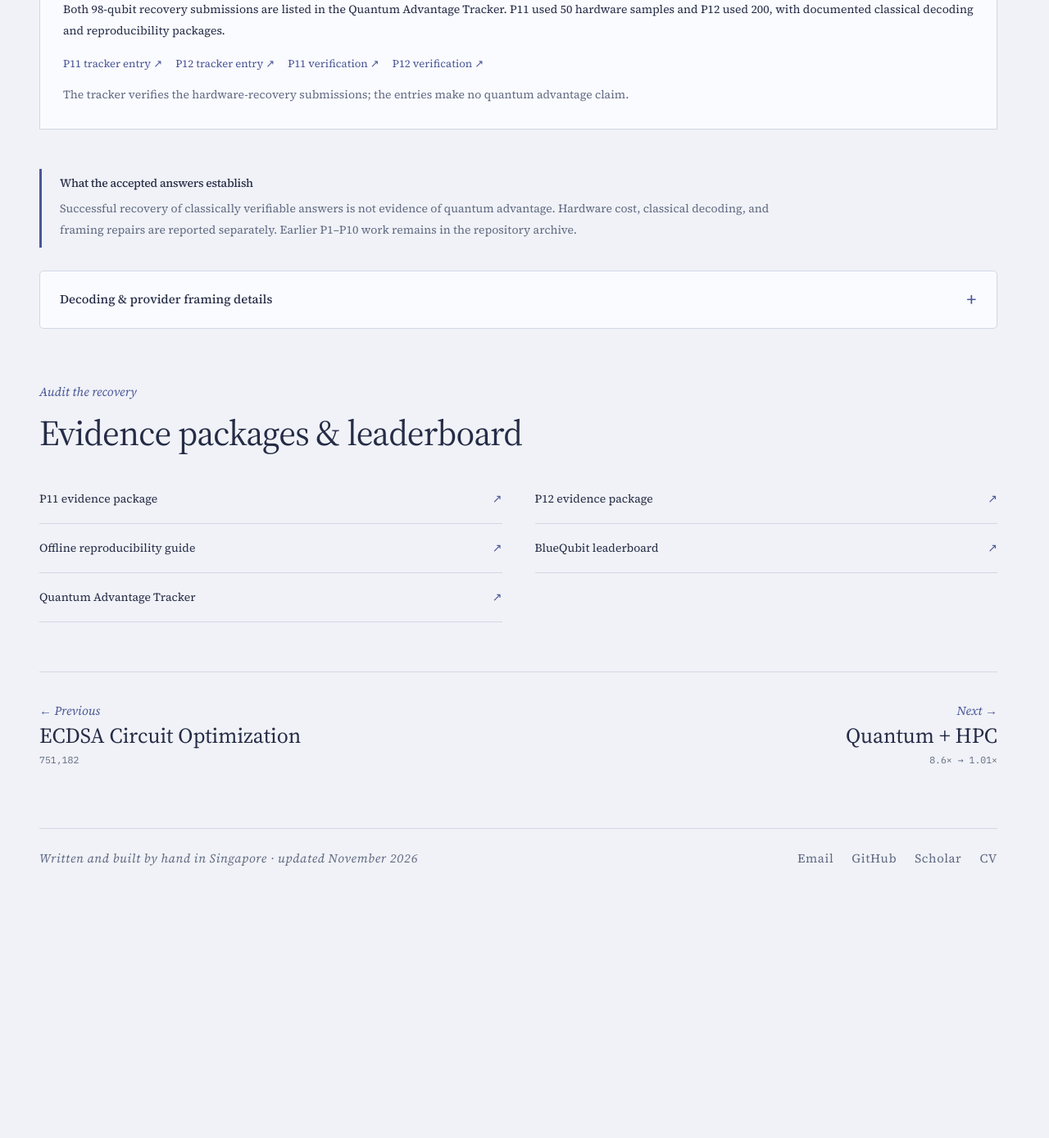
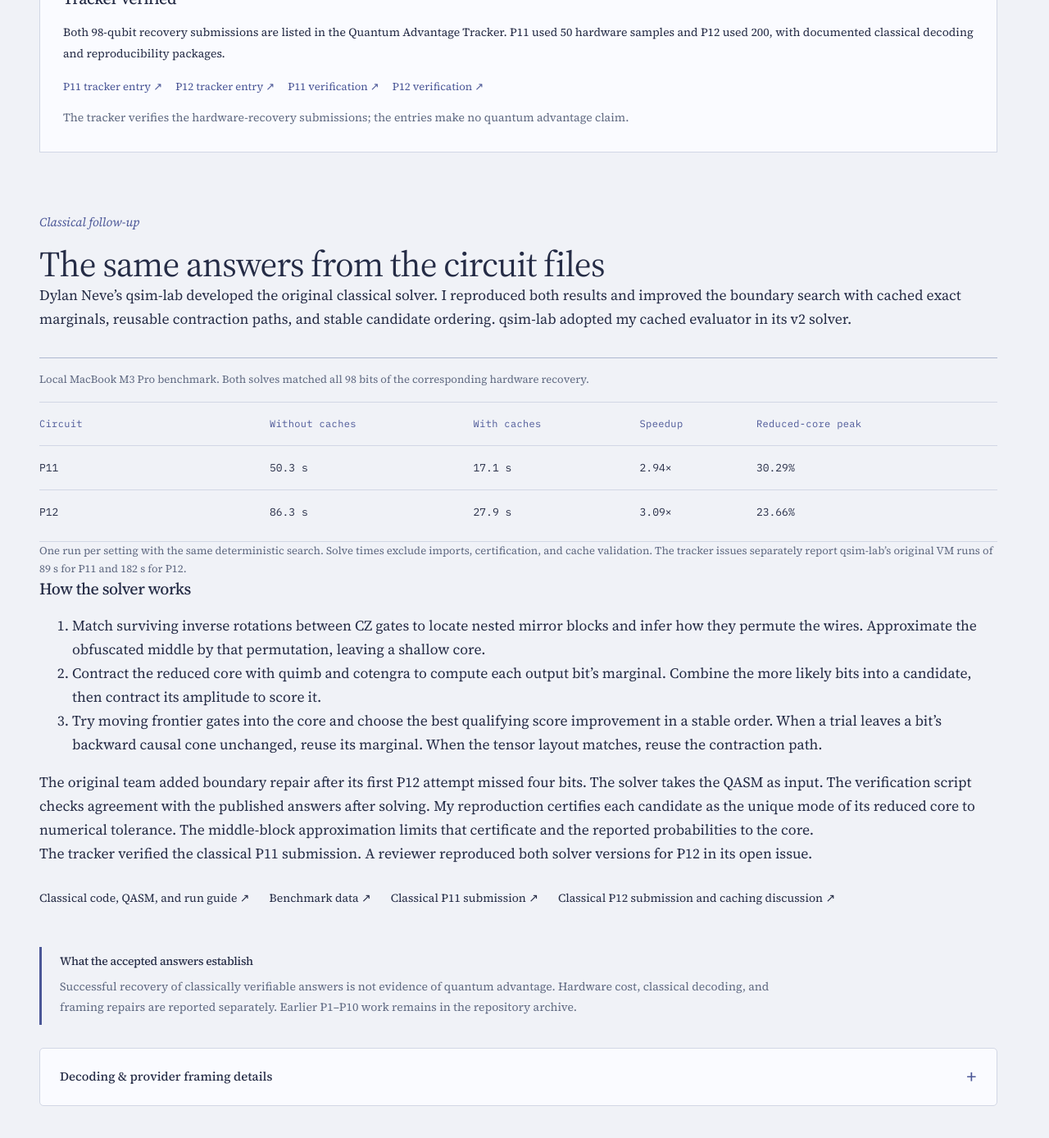
Before and after one commit to MonitSharma/portfolio, a Jekyll site: the page built from work/peaked-circuits/index.html, in a window 1280 px wide and 1400 px high, scrolled down 2154 px. Shown: the top 1388 px of the window at 82% size. Built offline with Jekyll 4.4.1, drawn with Linux system fonts in a browser that asks for light colours; before the commit the page ends 3245 px from its top, so only the background shows below that; some of the changed text lies outside the part shown.

Commit message:
Add classical P11 and P12 follow-up to hardware recovery page

```diff
--- a/_includes/project-pages/peaked-circuits.html
+++ b/_includes/project-pages/peaked-circuits.html
@@ -1,7 +1,39 @@
-<header class="signal-hero" id="overview"><p class="eyebrow">BlueQubit / Peaked Portal</p><div class="podium"><div class="podium-rank"><span>LEADERBOARD</span><b>#1</b><span>2570 / 2570 POINTS</span></div><div><h1>Recovering the hidden answers of two 98-qubit circuits</h1><p>Peaked Circuit Recovery</p><p class="signal-intro">I recovered the P11 and P12 answers from noisy Quantinuum Helios-1 samples, and both were accepted.</p><a href="{{ project.source_url }}" target="_blank" rel="noopener">Read the recovery record ↗</a></div></div><div class="signal-trace" aria-hidden="true">{% for i in (1..48) %}<i style="--n:{{ forloop.index | modulo: 7 }}"></i>{% endfor %}</div></header>
+<header class="signal-hero" id="overview"><p class="eyebrow">BlueQubit / Peaked Portal</p><div class="podium"><div class="podium-rank"><span>LEADERBOARD</span><b>#1</b><span>2570 / 2570 POINTS</span></div><div><h1>Recovering the hidden answers of two 98-qubit circuits</h1><p>Peaked Circuit Recovery</p><p class="signal-intro">I recovered the P11 and P12 answers from noisy Quantinuum Helios-1 samples, and both were accepted. A later classical solver recovered the same answers from the circuit files.</p><a href="{{ project.source_url }}" target="_blank" rel="noopener">Read the recovery record ↗</a></div></div><div class="signal-trace" aria-hidden="true">{% for i in (1..48) %}<i style="--n:{{ forloop.index | modulo: 7 }}"></i>{% endfor %}</div></header>
 <section class="recovery-cases" id="results" aria-label="Accepted recoveries">{% for row in project.table.rows %}<article><p class="eyebrow">Accepted recovery</p><h2>{{ row[0] }}</h2><dl><div><dt>Qubits</dt><dd>{{ row[1] }}</dd></div><div><dt>Analyzed shots</dt><dd>{{ row[2] }}</dd></div><div><dt>Hardware cost</dt><dd>{{ row[3] }}</dd></div></dl><p>{{ project.findings[forloop.index0] | escape }}</p>{% assign figure = project.figures[forloop.index0] %}{% include project-blocks/media.html figure=figure %}</article>{% endfor %}</section>
 <section class="decoding-track project-section"><p class="eyebrow">The recovery pipeline</p><h2>From hardware output to an accepted bitstring</h2><ol>{% for step in project.method %}<li><span>0{{ forloop.index }}</span><p>{{ step | escape }}</p></li>{% endfor %}</ol><p class="small-print">{{ project.findings[2] | escape }}</p></section>
 {% include project-blocks/verification.html context='Quantum Advantage Tracker' %}
+<section class="project-section" id="classical-results" aria-labelledby="classical-results-title">
+  <p class="eyebrow">Classical follow-up</p>
+  <h2 id="classical-results-title">The same answers from the circuit files</h2>
+  <p>Dylan Neve’s qsim-lab developed the original classical solver. I reproduced both results and improved the boundary search with cached exact marginals, reusable contraction paths, and stable candidate ordering. qsim-lab adopted my cached evaluator in its v2 solver.</p>
+  <div class="record-table" tabindex="0" role="region" aria-label="Local classical benchmark">
+    <table>
+      <caption>Local MacBook M3 Pro benchmark. Both solves matched all 98 bits of the corresponding hardware recovery.</caption>
+      <thead>
+        <tr><th scope="col">Circuit</th><th scope="col">Without caches</th><th scope="col">With caches</th><th scope="col">Speedup</th><th scope="col">Reduced-core peak</th></tr>
+      </thead>
+      <tbody>
+        <tr><th scope="row">P11</th><td>50.3 s</td><td>17.1 s</td><td>2.94×</td><td>30.29%</td></tr>
+        <tr><th scope="row">P12</th><td>86.3 s</td><td>27.9 s</td><td>3.09×</td><td>23.66%</td></tr>
+      </tbody>
+    </table>
+  </div>
+  <p class="small-print">One run per setting with the same deterministic search. Solve times exclude imports, certification, and cache validation. The tracker issues separately report qsim-lab’s original VM runs of 89 s for P11 and 182 s for P12.</p>
+  <h3>How the solver works</h3>
+  <ol>
+    <li>Match surviving inverse rotations between CZ gates to locate nested mirror blocks and infer how they permute the wires. Approximate the obfuscated middle by that permutation, leaving a shallow core.</li>
+    <li>Contract the reduced core with quimb and cotengra to compute each output bit’s marginal. Combine the more likely bits into a candidate, then contract its amplitude to score it.</li>
+    <li>Try moving frontier gates into the core and choose the best qualifying score improvement in a stable order. When a trial leaves a bit’s backward causal cone unchanged, reuse its marginal. When the tensor layout matches, reuse the contraction path.</li>
+  </ol>
+  <p>The original team added boundary repair after its first P12 attempt missed four bits. The solver takes the QASM as input. The verification script checks agreement with the published answers after solving. My reproduction certifies each candidate as the unique mode of its reduced core to numerical tolerance. The middle-block approximation limits that certificate and the reported probabilities to the core.</p>
+  <p>The tracker verified the classical P11 submission. A reviewer reproduced both solver versions for P12 in its open issue.</p>
+  <div class="inline-links">
+    <a href="https://github.com/MonitSharma/peaked_circuits/tree/40ed7d33b45d91f95db9e3fbdd446247ba792006/classical_simulations/p11_p12">Classical code, QASM, and run guide ↗</a>
+    <a href="https://github.com/MonitSharma/peaked_circuits/blob/40ed7d33b45d91f95db9e3fbdd446247ba792006/classical_simulations/p11_p12/benchmark-summary.json">Benchmark data ↗</a>
+    <a href="https://github.com/quantum-advantage-tracker/quantum-advantage-tracker.github.io/issues/251">Classical P11 submission ↗</a>
+    <a href="https://github.com/quantum-advantage-tracker/quantum-advantage-tracker.github.io/issues/252">Classical P12 submission and caching discussion ↗</a>
+  </div>
+</section>
 {% include project-blocks/notes.html title='What the accepted answers establish' %}
 {% include project-blocks/technical.html title='Decoding & provider framing details' %}
 {% include project-blocks/resources.html label='Audit the recovery' title='Evidence packages & leaderboard' %}
```
